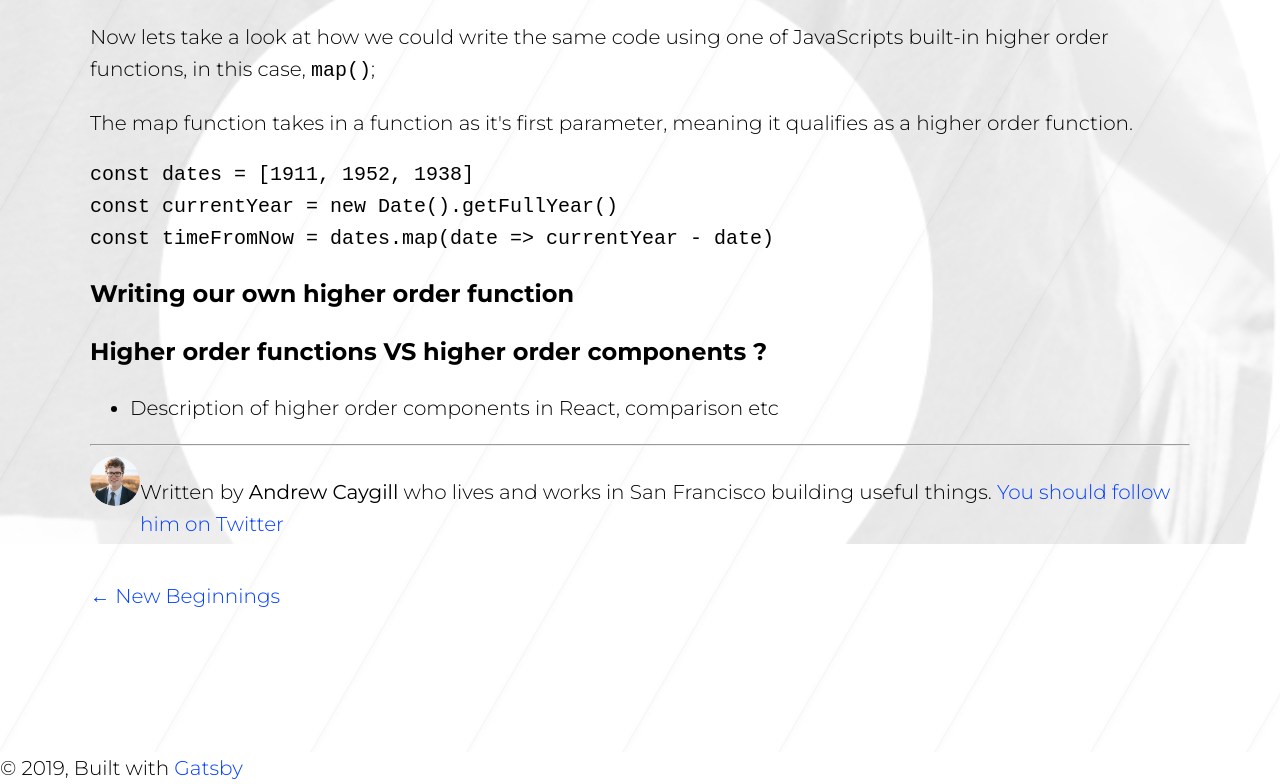
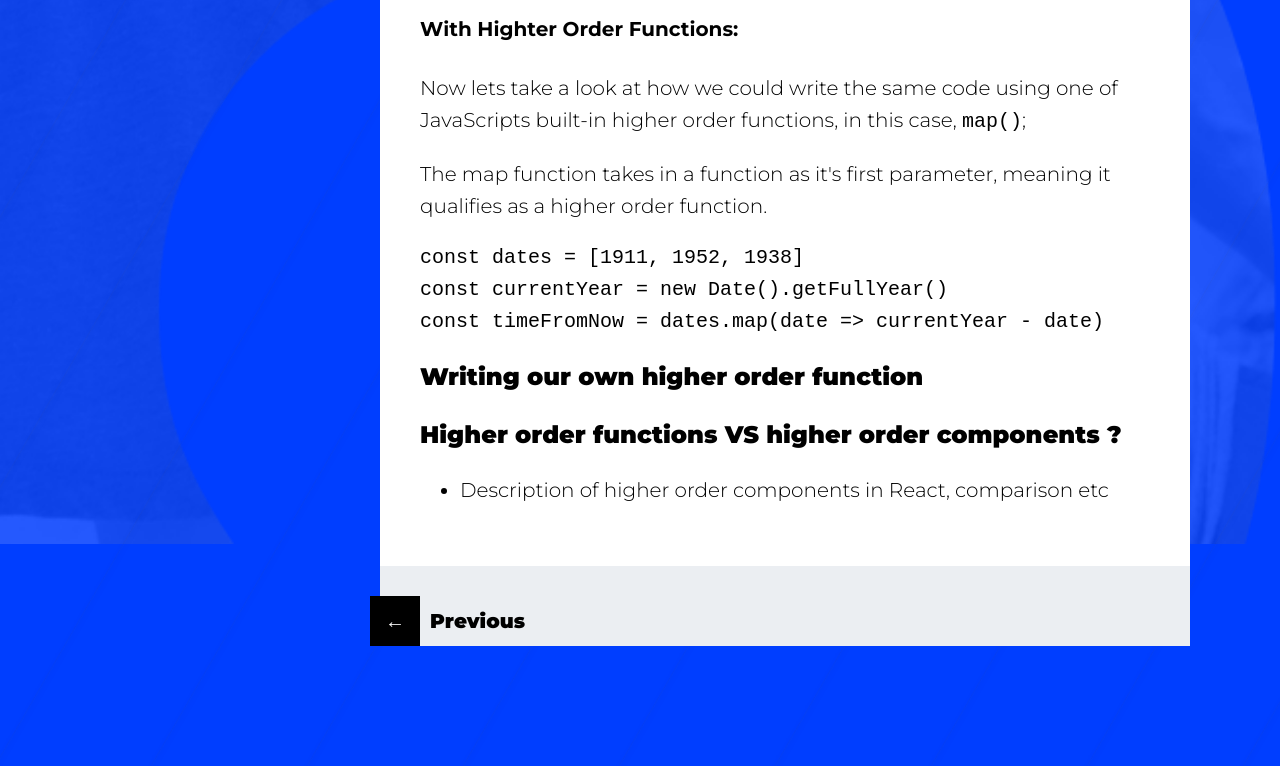
Before and after one commit to andycaygill/personal-portfolio, a Gatsby site: page /higher-order-functions/ in a window 1280 px wide. Shown: the part 1466-2250 px from the top of the page. Built offline with nearby package versions, Linux system fonts and the light colour scheme; Gatsby itself is replaced by a stand-in of ours; some packages are replaced by stand-ins of ours; code samples lack their colours.

Commit message:
Adding components for header, footer and blog articles

```diff
--- a/gatsby-node.js
+++ b/gatsby-node.js
@@ -4,7 +4,7 @@ const { createFilePath } = require(`gatsby-source-filesystem`)
 exports.createPages = async ({ graphql, actions }) => {
   const { createPage } = actions
 
-  const blogPost = path.resolve(`./src/templates/blog-post.js`)
+  const blogPost = path.resolve(`./src/templates/blogPost/blogPost.js`)
   const result = await graphql(
     `
       {
--- /dev/null
+++ b/src/components/articleHeader/index.js
@@ -0,0 +1,19 @@
+import React from "react"
+import PropTypes from "prop-types"
+import componentStyles from "./articleHeader.module.css"
+
+const ArticleHeader = props => {
+  return (
+    <header>
+      <h1>{props.title}</h1>
+      <p>{props.date}</p>
+    </header>
+  )
+}
+
+ArticleHeader.propTypes = {
+  title: PropTypes.string,
+  date: PropTypes.string,
+}
+
+export default ArticleHeader
--- /dev/null
+++ b/src/components/articleNavigation/articleNavigation.module.css
@@ -0,0 +1,44 @@
+.articleNavigation {
+  grid-column-start: 2;
+  background-color: var(--light-grey);
+  display: flex;
+  justify-content: space-between;
+  padding-top: 30px;
+}
+
+.arrowBtn,
+.arrowBtn:visited {
+  font-weight: 900;
+  color: black;
+  margin: 0 -10px;
+}
+
+.arrowBtn:before,
+.arrowBtn:after {
+  background-color: #000000;
+  color: white;
+  width: 50px;
+  height: 50px;
+  display: inline-flex;
+  align-items: center;
+  justify-content: center;
+  font-weight: 200;
+}
+
+.previous {
+  composes: arrowBtn;
+}
+
+.previous:before {
+  content: "←";
+  margin-right: 10px;
+}
+
+.next {
+  composes: arrowBtn;
+}
+
+.next:after {
+  content: "→";
+  margin-left: 10px;
+}
--- /dev/null
+++ b/src/components/articleNavigation/index.js
@@ -0,0 +1,38 @@
+import React from "react"
+import PropTypes from "prop-types"
+import { Link } from "gatsby"
+import componentStyles from "./articleNavigation.module.css"
+
+const ArticleNavigation = props => {
+  return (
+    <nav className={componentStyles.articleNavigation}>
+      {props.previous && (
+        <Link
+          className={componentStyles.previous}
+          to={props.previous.fields.slug}
+          rel="prev"
+        >
+          {/* ← {props.previous.frontmatter.title} */}
+          Previous
+        </Link>
+      )}
+      {props.next && (
+        <Link
+          className={componentStyles.next}
+          to={props.next.fields.slug}
+          rel="next"
+        >
+          {/* {props.next.frontmatter.title} → */}
+          Next
+        </Link>
+      )}
+    </nav>
+  )
+}
+
+ArticleNavigation.propTypes = {
+  previous: PropTypes.object,
+  next: PropTypes.object,
+}
+
+export default ArticleNavigation
--- /dev/null
+++ b/src/components/contentBox/contentBox.module.css
@@ -0,0 +1,5 @@
+.contentBox {
+  background: white;
+  color: black;
+  padding: 40px;
+}
--- /dev/null
+++ b/src/components/contentBox/index.js
@@ -0,0 +1,18 @@
+import React from "react"
+import PropTypes from "prop-types"
+import componentStyles from "./contentBox.module.css"
+
+const ContentBox = props => {
+  return (
+    <div className={`content-box ${componentStyles.contentBox}`}>
+      {props.children}
+    </div>
+  )
+}
+
+ContentBox.propTypes = {
+  title: PropTypes.string,
+  date: PropTypes.string,
+}
+
+export default ContentBox
--- /dev/null
+++ b/src/components/footer/footer.module.css
@@ -0,0 +1,15 @@
+.siteFooter {
+  color: white;
+  position: absolute;
+  bottom: 10px;
+  left: 10px;
+}
+
+.light {
+  composes: siteFooter;
+  filter: invert();
+}
+
+.dark {
+  composes: siteFooter;
+}
--- /dev/null
+++ b/src/components/footer/index.js
@@ -0,0 +1,12 @@
+import React from "react"
+import componentStyles from "./footer.module.css"
+
+const Footer = () => {
+  return (
+    <footer className={componentStyles.siteFooter}>
+      &copy; Andrew Caygill {new Date().getFullYear()}
+    </footer>
+  )
+}
+
+export default Footer
--- a/src/components/header/header.module.css
+++ b/src/components/header/header.module.css
@@ -7,3 +7,12 @@
   display: flex;
   justify-content: flex-end;
 }
+
+.dark {
+  composes: siteHeader;
+}
+
+.light {
+  composes: siteHeader;
+  filter: invert();
+}
--- a/src/components/header/index.js
+++ b/src/components/header/index.js
@@ -4,9 +4,9 @@ import Logo from "..//logo"
 import Navigation from "..//navigation"
 import componentStyles from "./header.module.css"
 
-const Header = () => {
+const Header = props => {
   return (
-    <header className={`site-header ${componentStyles.siteHeader}`}>
+    <header className={`site-header ${componentStyles[props.theme]}`}>
       <Logo />
       <Navigation />
     </header>
--- a/src/components/layout/index.css
+++ b/src/components/layout/index.css
@@ -3,6 +3,7 @@
   --red: #fd3946;
   --green: #00bb87;
   --yellow: #f8cb00;
+  --light-grey: #ebeef2;
 }
 
 html {
@@ -28,14 +29,18 @@ body {
 
 h1 {
   font-size: 4rem;
+  line-height: 1.2;
+  font-weight: 900;
 }
 
 h2 {
   font-size: 2.4rem;
+  font-weight: 900;
 }
 
 h3 {
   font-size: 2rem;
+  font-weight: 900;
 }
 
 a,
--- a/src/components/layout/index.js
+++ b/src/components/layout/index.js
@@ -1,13 +1,14 @@
 import React from "react"
 import { Link } from "gatsby"
 import Header from "../header"
+import Footer from "../footer"
 
 import "normalize.css/normalize.css"
 import "./index.css"
 
 class Layout extends React.Component {
   render() {
-    const { location, title, children } = this.props
+    const { location, title, theme, children } = this.props
 
     /*
     const rootPath = `${__PATH_PREFIX__}/`
@@ -30,13 +31,9 @@ class Layout extends React.Component {
 
     return (
       <React.Fragment>
-        <Header />
+        <Header theme={theme} />
         {children}
-        <footer>
-          © {new Date().getFullYear()}, Built with
-          {` `}
-          <a href="https://www.gatsbyjs.org">Gatsby</a>
-        </footer>
+        <Footer theme={theme} />
       </React.Fragment>
     )
   }
--- a/src/components/navigation/navigation.module.css
+++ b/src/components/navigation/navigation.module.css
@@ -13,3 +13,7 @@
 .navigationItem a:visited {
   color: #000000;
 }
+
+.navigationItem a:hover {
+  text-decoration: underline;
+}
--- a/src/components/pageSection/pageSection.module.css
+++ b/src/components/pageSection/pageSection.module.css
@@ -12,14 +12,17 @@
 .white {
   composes: pageSection;
   background-color: #fff;
+  color: black;
 }
 
 .blue {
   composes: pageSection;
   background-color: var(--blue);
+  color: white;
 }
 
 .black {
   composes: pageSection;
   background-color: #000000;
+  color: white;
 }
--- a/src/templates/blog-post.js
+++ /dev/null
@@ -1,87 +0,0 @@
-import React from "react"
-import { Link, graphql } from "gatsby"
-
-import Bio from "../components/bio"
-import Layout from "../components/layout"
-import PageSection from "../components/pageSection"
-import SEO from "../components/seo"
-
-class BlogPostTemplate extends React.Component {
-  render() {
-    const post = this.props.data.markdownRemark
-    const siteTitle = this.props.data.site.siteMetadata.title
-    const { previous, next } = this.props.pageContext
-
-    return (
-      <Layout location={this.props.location} title={siteTitle}>
-        <SEO
-          title={post.frontmatter.title}
-          description={post.frontmatter.description || post.excerpt}
-        />
-        <PageSection>
-          <article>
-            <header>
-              <h1>{post.frontmatter.title}</h1>
-              <p>{post.frontmatter.date}</p>
-            </header>
-            <section dangerouslySetInnerHTML={{ __html: post.html }} />
-            <hr />
-            <footer>
-              <Bio />
-            </footer>
-          </article>
-
-          <nav>
-            <ul
-              style={{
-                display: `flex`,
-                flexWrap: `wrap`,
-                justifyContent: `space-between`,
-                listStyle: `none`,
-                padding: 0,
-              }}
-            >
-              <li>
-                {previous && (
-                  <Link to={previous.fields.slug} rel="prev">
-                    ← {previous.frontmatter.title}
-                  </Link>
-                )}
-              </li>
-              <li>
-                {next && (
-                  <Link to={next.fields.slug} rel="next">
-                    {next.frontmatter.title} →
-                  </Link>
-                )}
-              </li>
-            </ul>
-          </nav>
-        </PageSection>
-      </Layout>
-    )
-  }
-}
-
-export default BlogPostTemplate
-
-export const pageQuery = graphql`
-  query BlogPostBySlug($slug: String!) {
-    site {
-      siteMetadata {
-        title
-        author
-      }
-    }
-    markdownRemark(fields: { slug: { eq: $slug } }) {
-      id
-      excerpt(pruneLength: 160)
-      html
-      frontmatter {
-        title
-        date(formatString: "MMMM DD, YYYY")
-        description
-      }
-    }
-  }
-`
--- /dev/null
+++ b/src/templates/blogPost/blogPost.js
@@ -0,0 +1,65 @@
+import React from "react"
+import { Link, graphql } from "gatsby"
+
+import Bio from "../../components/bio"
+import Layout from "../../components/layout"
+import PageSection from "../../components/pageSection"
+import ArticleHeader from "../../components/articleHeader"
+import ArticleNavigation from "../../components/articleNavigation"
+import ContentBox from "../../components/contentBox"
+import SEO from "../../components/seo"
+import componentStyles from "./blogPost.module.css"
+
+class BlogPostTemplate extends React.Component {
+  render() {
+    const post = this.props.data.markdownRemark
+    const siteTitle = this.props.data.site.siteMetadata.title
+    const { previous, next } = this.props.pageContext
+
+    return (
+      <Layout location={this.props.location} title={siteTitle} theme="light">
+        <SEO
+          title={post.frontmatter.title}
+          description={post.frontmatter.description || post.excerpt}
+        />
+        <PageSection colour="blue">
+          <article
+            className={`article-container ${componentStyles.articleContainer}`}
+          >
+            <ArticleHeader
+              title={post.frontmatter.title}
+              date={post.frontmatter.date}
+            />
+            <ContentBox>
+              <section dangerouslySetInnerHTML={{ __html: post.html }} />
+            </ContentBox>
+            <ArticleNavigation previous={previous} next={next} />
+          </article>
+        </PageSection>
+      </Layout>
+    )
+  }
+}
+
+export default BlogPostTemplate
+
+export const pageQuery = graphql`
+  query BlogPostBySlug($slug: String!) {
+    site {
+      siteMetadata {
+        title
+        author
+      }
+    }
+    markdownRemark(fields: { slug: { eq: $slug } }) {
+      id
+      excerpt(pruneLength: 160)
+      html
+      frontmatter {
+        title
+        date(formatString: "MMMM DD, YYYY")
+        description
+      }
+    }
+  }
+`
--- /dev/null
+++ b/src/templates/blogPost/blogPost.module.css
@@ -0,0 +1,5 @@
+.articleContainer {
+  display: grid;
+  grid-template-columns: 1fr 3fr;
+  grid-gap: 0 20px;
+}
```
Also changed, not shown: src/components/articleHeader/articleHeader.module.css (added).
